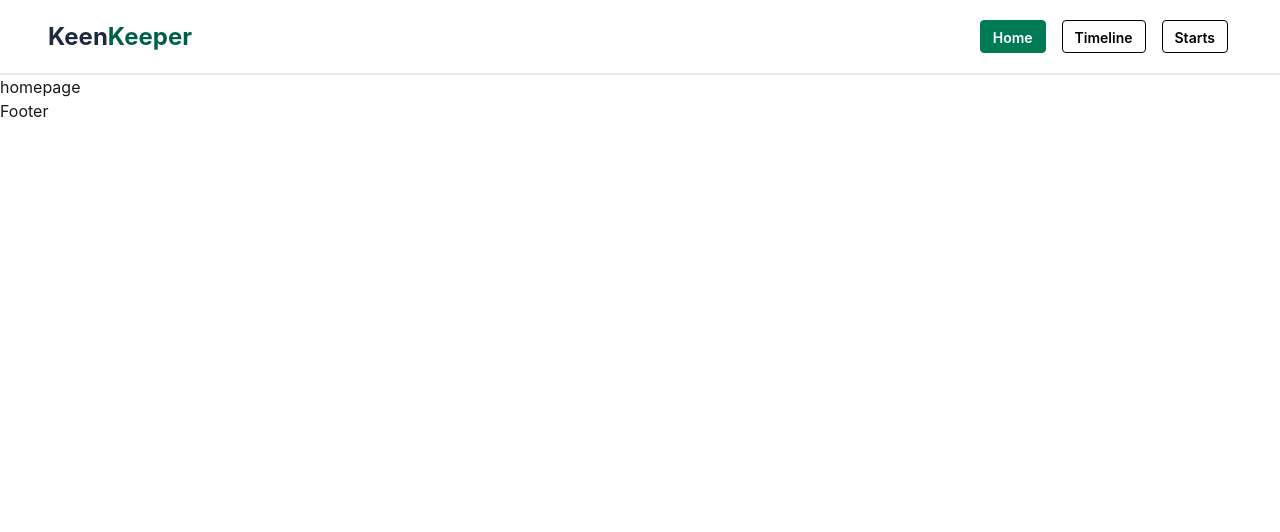
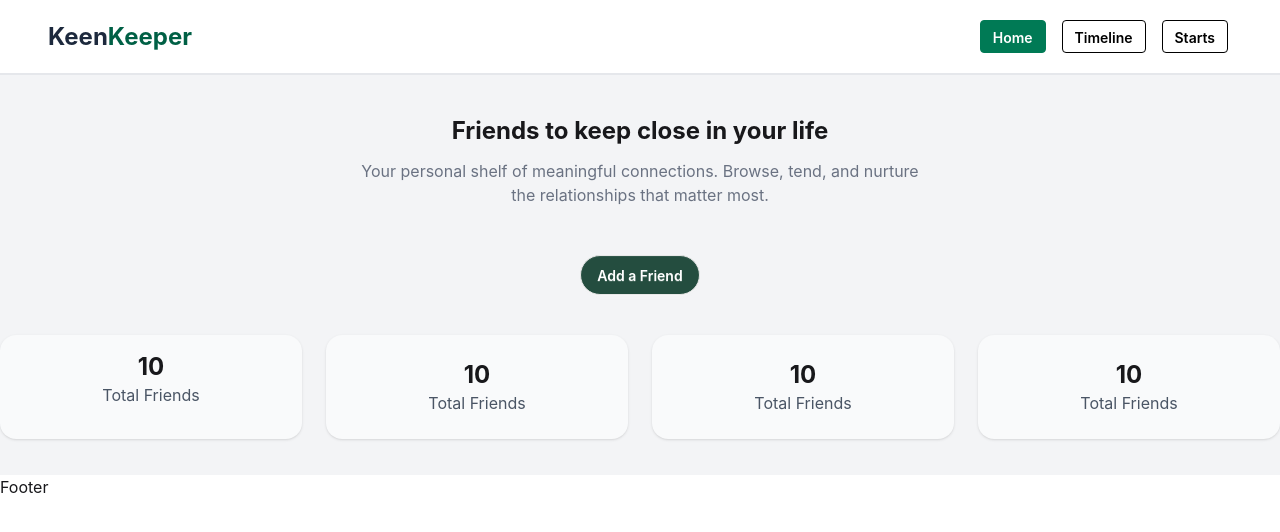
Before and after one commit to Shohan11369/assignment-07-keen-keeper, a React (Vite) app: page / in a window 1280 px wide. Shown: the top 532 px of the page. Built offline with nearby package versions, Linux system fonts and the light colour scheme.

Commit message:
added now banner section

```diff
--- /dev/null
+++ b/src/components/homePage/Banner.jsx
@@ -0,0 +1,50 @@
+import React from "react";
+
+const Banner = () => {
+  return (
+    <div className="bg-gray-100 min-h-[50vh]">
+      <div className="container mx-auto">
+        <div className="text-center space-y-2">
+          <div className="p-10 ">
+            <h2 className="mb-3 text-2xl font-bold">
+              Friends to keep close in your life
+            </h2>
+            <p className="text-md text-gray-500">
+              Your personal shelf of meaningful connections. Browse, tend, and
+              nurture <br /> the relationships that matter most.
+            </p>
+          </div>
+          <div>
+            <button className="btn rounded-full bg-[#244D3F] text-white">
+              Add a Friend
+            </button>
+          </div>
+        </div>
+
+        <div className="grid grid-cols-1 md:grid-cols-2 lg:grid-cols-4 gap-6 mt-10">
+          <div className="p-4 bg-gray-50 text-center rounded-2xl shadow-sm">
+            <h2 className="text-2xl font-bold">10</h2>
+            <p className="text-gray-600">Total Friends</p>
+          </div>
+
+          <div className="p-6 bg-gray-50 text-center rounded-2xl shadow-sm">
+            <h2 className="text-2xl font-bold">10</h2>
+            <p className="text-gray-600">Total Friends</p>
+          </div>
+
+          <div className="p-6 bg-gray-50 text-center rounded-2xl shadow-sm">
+            <h2 className="text-2xl font-bold">10</h2>
+            <p className="text-gray-600">Total Friends</p>
+          </div>
+
+          <div className="p-6 bg-gray-50 text-center rounded-2xl shadow-sm">
+            <h2 className="text-2xl font-bold">10</h2>
+            <p className="text-gray-600">Total Friends</p>
+          </div>
+        </div>
+      </div>
+    </div>
+  );
+};
+
+export default Banner;
--- a/src/pages/HomePage/HomePage.jsx
+++ b/src/pages/HomePage/HomePage.jsx
@@ -1,9 +1,10 @@
 import React from 'react';
+import Banner from '../../components/homePage/Banner';
 
 const HomePage = () => {
     return (
         <div>
-            homepage
+            <Banner/>
         </div>
     );
 };
```
